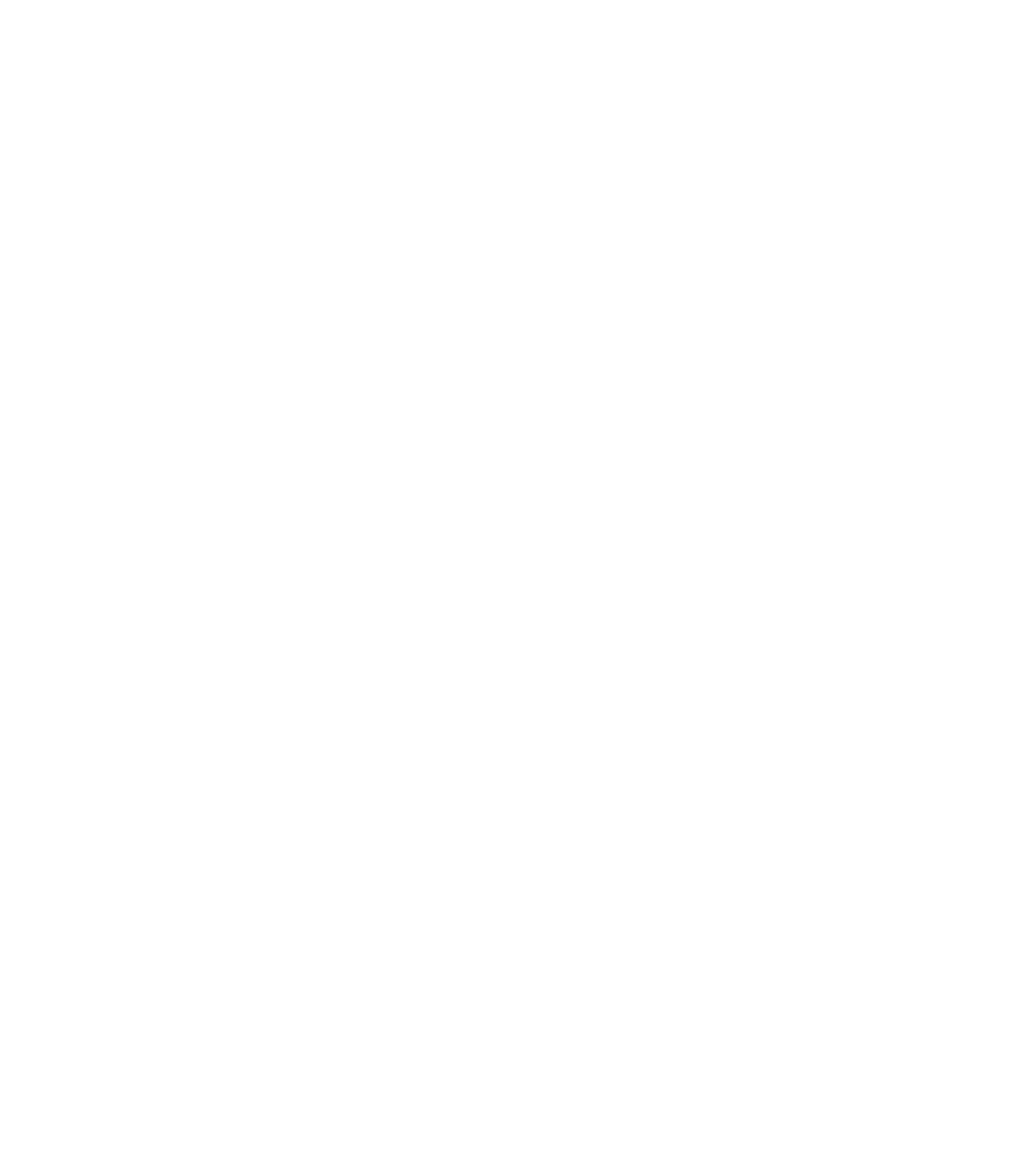
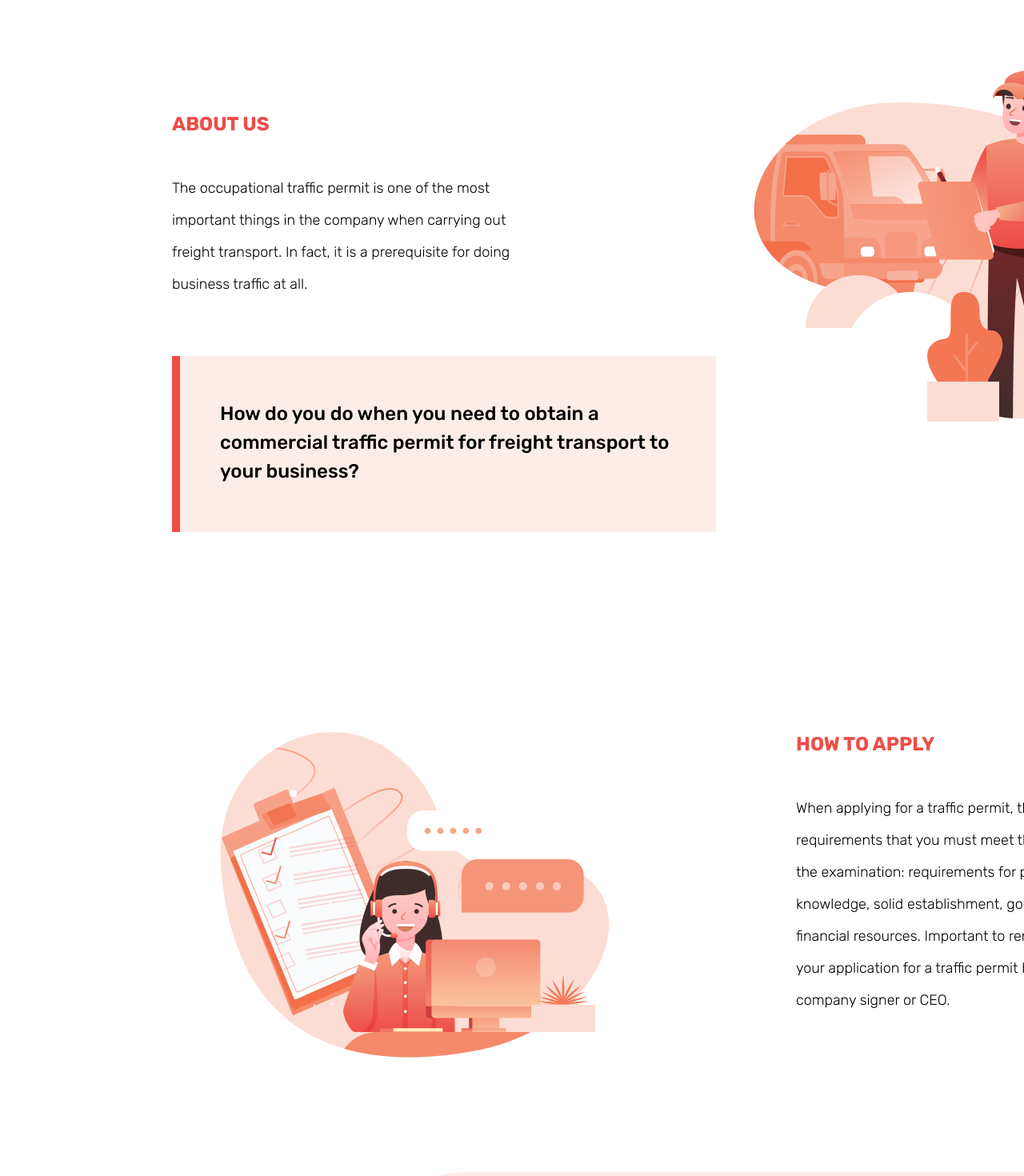
Before and after one commit to freesudani/Traffico, a React (Create React App) app: page / in a window 1280 px wide. Shown: the part 1240-2710 px from the top of the page at 80% size. Before the commit the page ends 1078 px from the top, so only its background shows below. Built offline with nearby package versions, Linux system fonts and the light colour scheme.

Commit message:
AboutUs HowToApply FAQ  Section

```diff
--- a/src/App.js
+++ b/src/App.js
@@ -1,5 +1,8 @@
 import React from "react";
 import styled from "styled-components";
+import AboutUs from "./components/AboutUs";
+import FAQ from "./components/FAQ";
+import HowToApply from "./components/HowToApply";
 import Top from "./components/Top";
 
 const AppSec = styled.div`
@@ -13,6 +16,9 @@ const App = () => {
   return (
     <AppSec>
       <Top />
+      <AboutUs />
+      <HowToApply />
+      <FAQ />
     </AppSec>
   );
 };
--- /dev/null
+++ b/src/components/AboutUs.js
@@ -0,0 +1,68 @@
+import React from "react";
+import styled from "styled-components";
+import AboutBg from "../images/Illustration.png";
+import Subtitle1 from "../theme/Subtitle1.styled";
+import { Colors } from "../theme/Theme";
+import Body1 from "../theme/Body1.styled";
+import Body2 from "../theme/Body2.styled";
+
+const AboutSec = styled.div`
+  display: flex;
+  justify-content: space-between;
+  width: 117rem;
+  height: 55rem;
+  margin-top: 35.5rem;
+`;
+
+const AboutImage = styled.div``;
+
+const AboutText = styled.div``;
+
+const AboutHeading = styled.div`
+  color: ${Colors.Brand.PrimaryMain};
+  margin-top: 6rem;
+`;
+
+const AboutParag = styled.div`
+  width: 47rem;
+  margin-top: 4rem;
+`;
+
+const AboutHow = styled.div`
+  width: 57rem;
+  height: 16rem;
+  padding: 3rem 5rem;
+  margin-top: 7rem;
+  background-color: ${Colors.Brand.BG};
+  border-left: 1rem solid ${Colors.Brand.PrimaryMain};
+`;
+
+const AboutUs = () => {
+  return (
+    <AboutSec>
+      <AboutText>
+        <AboutHeading>
+          <Subtitle1>ABOUT US</Subtitle1>
+        </AboutHeading>
+        <AboutParag>
+          <Body1>
+            The occupational traffic permit is one of the most important things
+            in the company when carrying out freight transport. In fact, it is a
+            prerequisite for doing business traffic at all.
+          </Body1>
+        </AboutParag>
+        <AboutHow>
+          <Body2>
+            How do you do when you need to obtain a commercial traffic permit
+            for freight transport to your business?
+          </Body2>
+        </AboutHow>
+      </AboutText>
+      <AboutImage>
+        <img src={AboutBg} alt="illustration" />
+      </AboutImage>
+    </AboutSec>
+  );
+};
+
+export default AboutUs;
--- /dev/null
+++ b/src/components/FAQ.js
@@ -0,0 +1,65 @@
+import React from "react";
+import styled from "styled-components";
+import FAQBGImage from "../images/Rectangle 9.png";
+import ThinkingImage from "../images/Group 14.png";
+import Subtitle1 from "../theme/Subtitle1.styled";
+import { Colors } from "../theme/Theme";
+import H2 from "../theme/H2.styled";
+
+const FAQSec = styled.div`
+  width: 100vw;
+  height: 150rem;
+  margin-top: 12rem;
+  margin-left: 24rem;
+  margin-right: 0rem;
+  background-image: url(${FAQBGImage});
+  background-repeat: no-repeat;
+  background-size: 117rem 150rem;
+  background-position-x: right;
+`;
+
+const Top = styled.div`
+  display: flex;
+  justify-content: center;
+  align-items: center;
+`;
+
+const FAQText = styled.div`
+  width: 55rem;
+  height: 29.4rem;
+`;
+
+const FAQHeader = styled.div`
+  color: ${Colors.Brand.PrimaryMain};
+  margin-top: 6rem;
+`;
+const ThinkingDetails = styled.div`
+  margin-top: 4.4rem;
+`;
+
+const ThinkingImageBox = styled.div`
+  margin-top: 10.1rem;
+  margin-right: 17.7rem;
+`;
+
+const FAQ = () => {
+  return (
+    <FAQSec>
+      <Top>
+        <FAQText>
+          <FAQHeader>
+            <Subtitle1>FAQ</Subtitle1>
+          </FAQHeader>
+          <ThinkingDetails>
+            <H2>Questions and Answers on Professional Traffic Permits:</H2>
+          </ThinkingDetails>
+        </FAQText>
+        <ThinkingImageBox>
+          <img src={ThinkingImage} alt="thinking" />
+        </ThinkingImageBox>
+      </Top>
+    </FAQSec>
+  );
+};
+
+export default FAQ;
--- /dev/null
+++ b/src/components/HowToApply.js
@@ -0,0 +1,57 @@
+import React from "react";
+import styled from "styled-components";
+import HowToBg from "../images/illustrations.png";
+import { Colors } from "../theme/Theme";
+import Subtitle1 from "../theme/Subtitle1.styled";
+import Body1 from "../theme/Body1.styled";
+
+const HowToSec = styled.div`
+  display: flex;
+  justify-content: space-between;
+  width: 130rem;
+  height: 55rem;
+  margin-top: 17rem;
+`;
+
+const HowToImage = styled.div`
+  text-align: left;
+`;
+
+const HowToText = styled.div``;
+
+const HowToHeading = styled.div`
+  color: ${Colors.Brand.PrimaryMain};
+  margin-top: 11.5rem;
+`;
+
+const HowToParag = styled.div`
+  width: 45.5rem;
+  margin-top: 4rem;
+`;
+
+const HowToApply = () => {
+  return (
+    <HowToSec>
+      <HowToImage>
+        <img src={HowToBg} alt="Illustration" />
+      </HowToImage>
+      <HowToText>
+        <HowToHeading>
+          <Subtitle1>HOW TO APPLY</Subtitle1>
+        </HowToHeading>
+        <HowToParag>
+          <Body1>
+            When applying for a traffic permit, there are certain requirements
+            that you must meet that are included in the examination:
+            requirements for professional knowledge, solid establishment, good
+            reputation and financial resources. Important to remember is to
+            confirm your application for a traffic permit by the company's
+            company signer or CEO.
+          </Body1>
+        </HowToParag>
+      </HowToText>
+    </HowToSec>
+  );
+};
+
+export default HowToApply;
--- a/src/theme/Theme.js
+++ b/src/theme/Theme.js
@@ -22,8 +22,8 @@ export const TextStyles = {
     },
     H2: {
       fontFamily: "DM Serif Display",
-      FontSize: "48px",
-      LineHeight: "67.2px",
+      FontSize: "45px",
+      LineHeight: "60.2px",
       LetterSpacing: "0",
       FontWeight: 400,
     },
```
